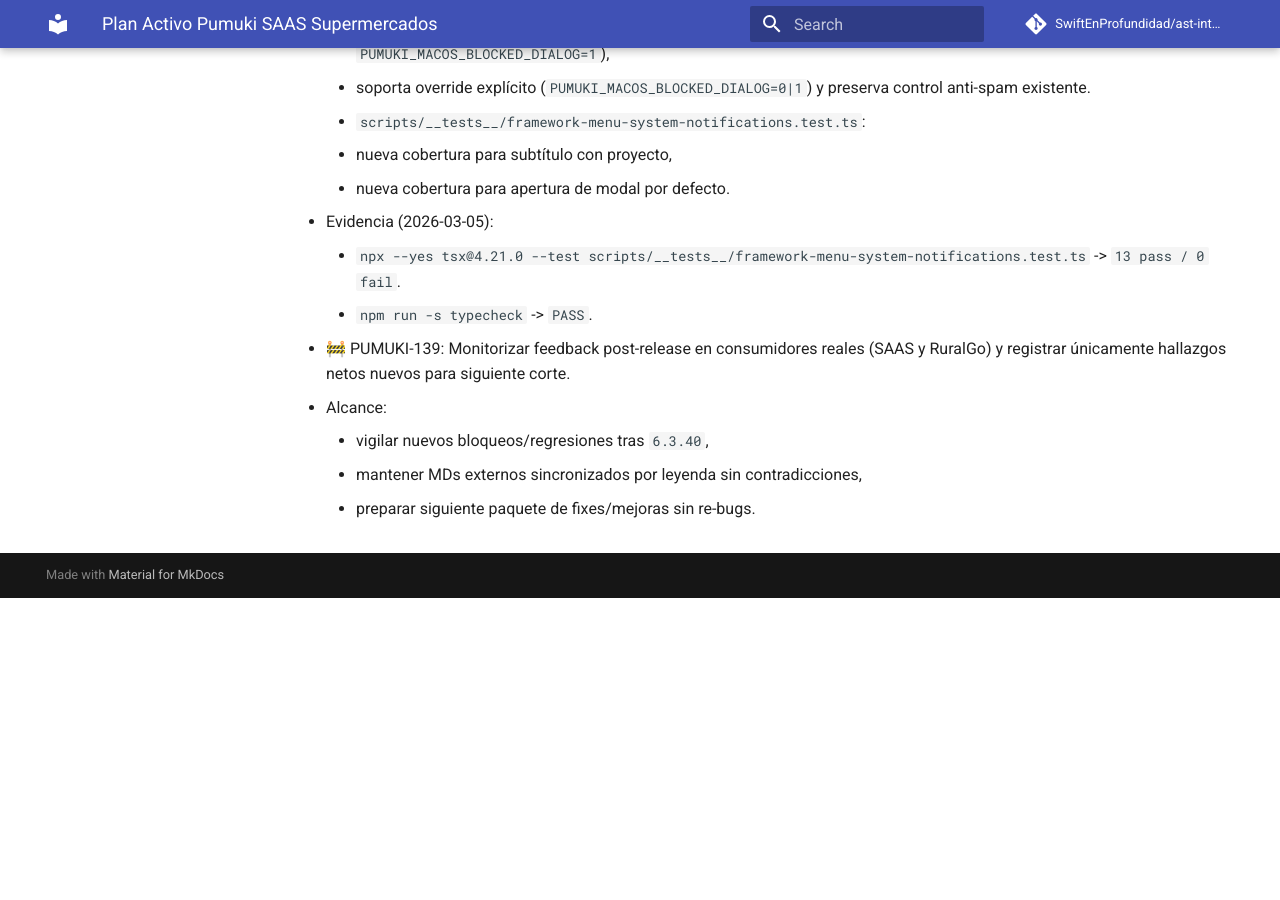
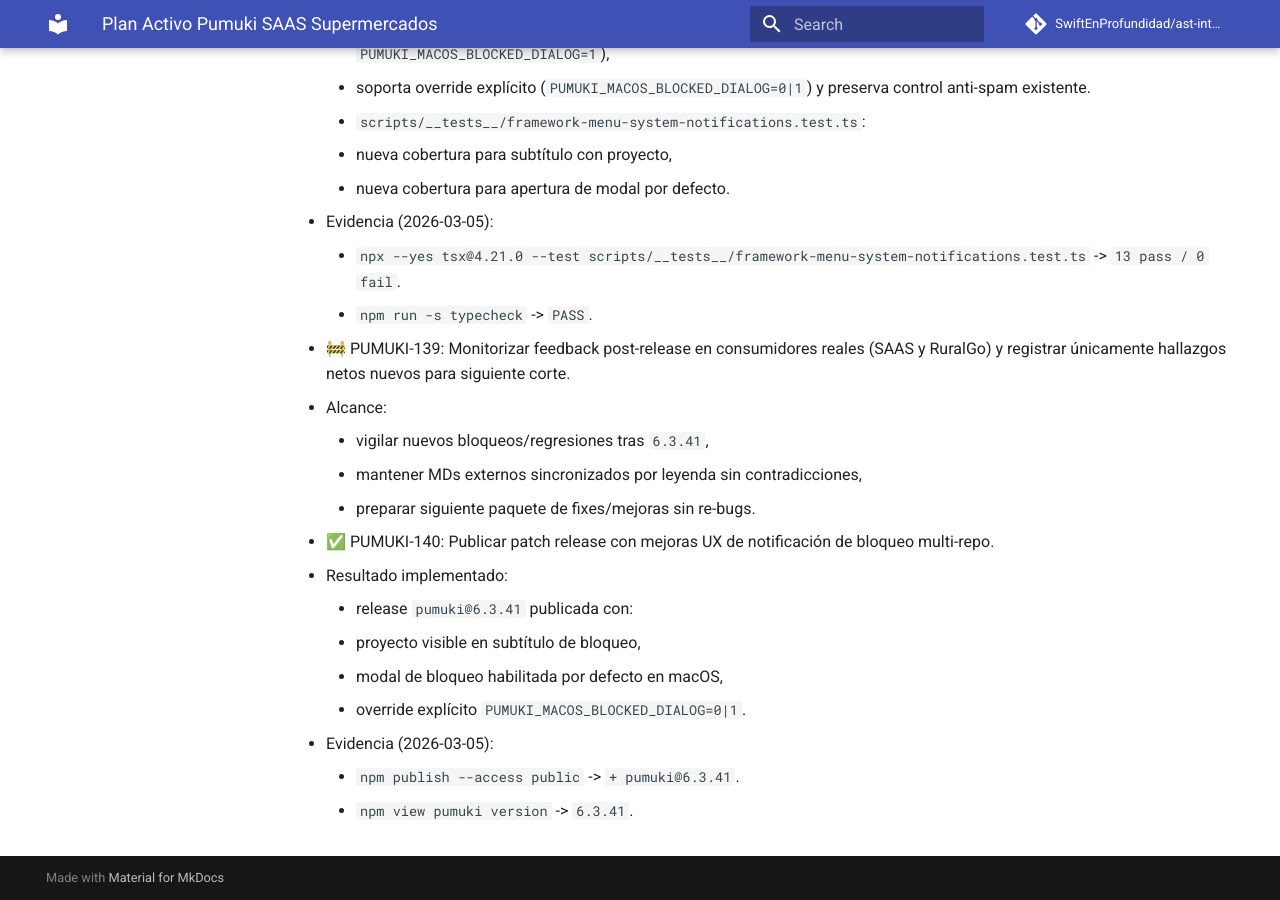
Before and after one commit to SwiftEnProfundidad/ast-intelligence-hooks, an MkDocs documentation site: the page built from docs/seguimiento-activo-pumuki-saas-supermercados.md, in a window 1280 px wide and 900 px high, scrolled down 61505 px. Built offline with MkDocs 1.6.1 and Material for MkDocs 9.7.7, drawn with Linux system fonts in a browser that asks for light colours; comment, search, counter and statistics services are not loaded; before the commit the page ends 62103 px from its top, so only the background shows below that.

Commit message:
docs(tracking): close PUMUKI-140 and keep PUMUKI-139 active

```diff
--- a/docs/seguimiento-activo-pumuki-saas-supermercados.md
+++ b/docs/seguimiento-activo-pumuki-saas-supermercados.md
@@ -1742,6 +1742,16 @@
 
 - 🚧 PUMUKI-139: Monitorizar feedback post-release en consumidores reales (SAAS y RuralGo) y registrar únicamente hallazgos netos nuevos para siguiente corte.
   - Alcance:
-    - vigilar nuevos bloqueos/regresiones tras `6.3.40`,
+    - vigilar nuevos bloqueos/regresiones tras `6.3.41`,
     - mantener MDs externos sincronizados por leyenda sin contradicciones,
     - preparar siguiente paquete de fixes/mejoras sin re-bugs.
+
+- ✅ PUMUKI-140: Publicar patch release con mejoras UX de notificación de bloqueo multi-repo.
+  - Resultado implementado:
+    - release `pumuki@6.3.41` publicada con:
+      - proyecto visible en subtítulo de bloqueo,
+      - modal de bloqueo habilitada por defecto en macOS,
+      - override explícito `PUMUKI_MACOS_BLOCKED_DIALOG=0|1`.
+  - Evidencia (2026-03-05):
+    - `npm publish --access public` -> `+ pumuki@6.3.41`.
+    - `npm view pumuki version` -> `6.3.41`.
```
